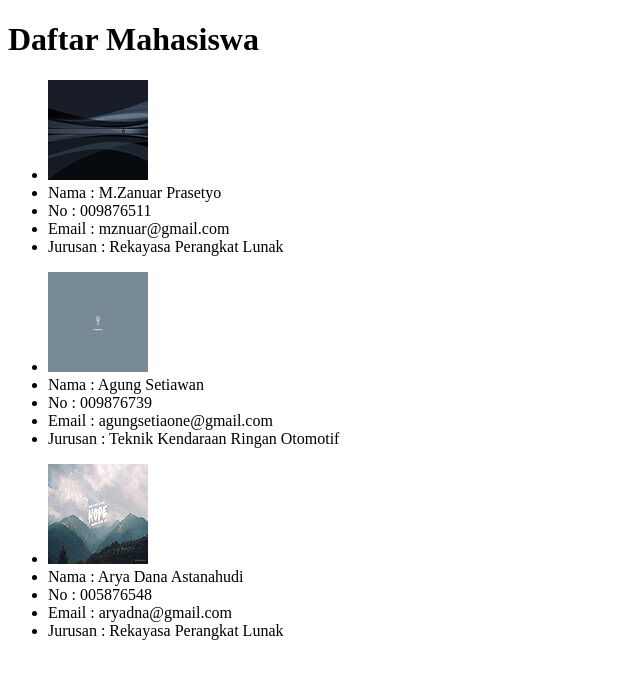
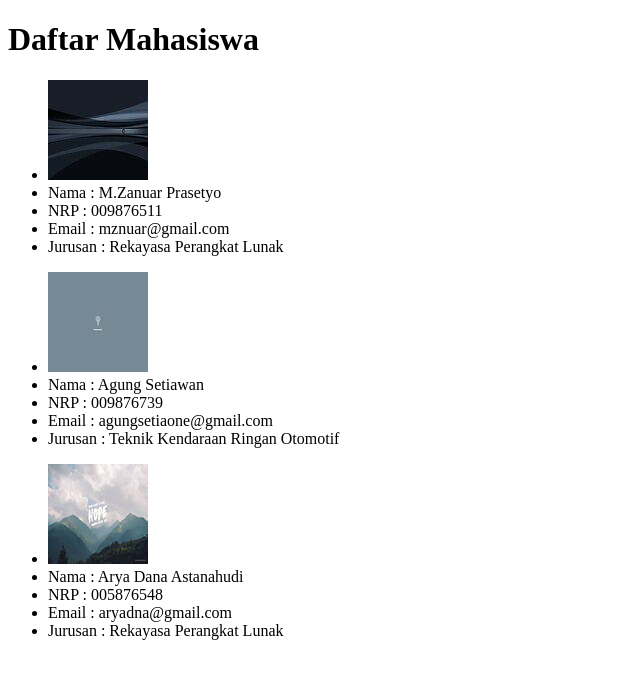
Before and after one commit to zanuarprasetyo/php-dasar, a PHP site: page /latihan2.php in a window 1280 px wide. Shown: the top 679 px of the page, without its empty margins (0-640 px from the left). Run offline with PHP 8.4, Linux system fonts and the light colour scheme.

Commit message:
Update latihan2.php

```diff
--- a/pertemuan6/latihan2.php
+++ b/pertemuan6/latihan2.php
@@ -46,7 +46,7 @@ $mahasiswa = [
             <img src="img/<?= $mhs["gambar"]; ?>">
             </li>
         <li>Nama : <?= $mhs["nama"]; ?></li>
-          <li>No : <?= $mhs["nrp"]; ?></li>
+          <li>NRP : <?= $mhs["nrp"]; ?></li>
           <li>Email : <?= $mhs["email"]; ?></li>
           <li>Jurusan : <?= $mhs["jurusan"]; ?></li>
         </ul>
```
